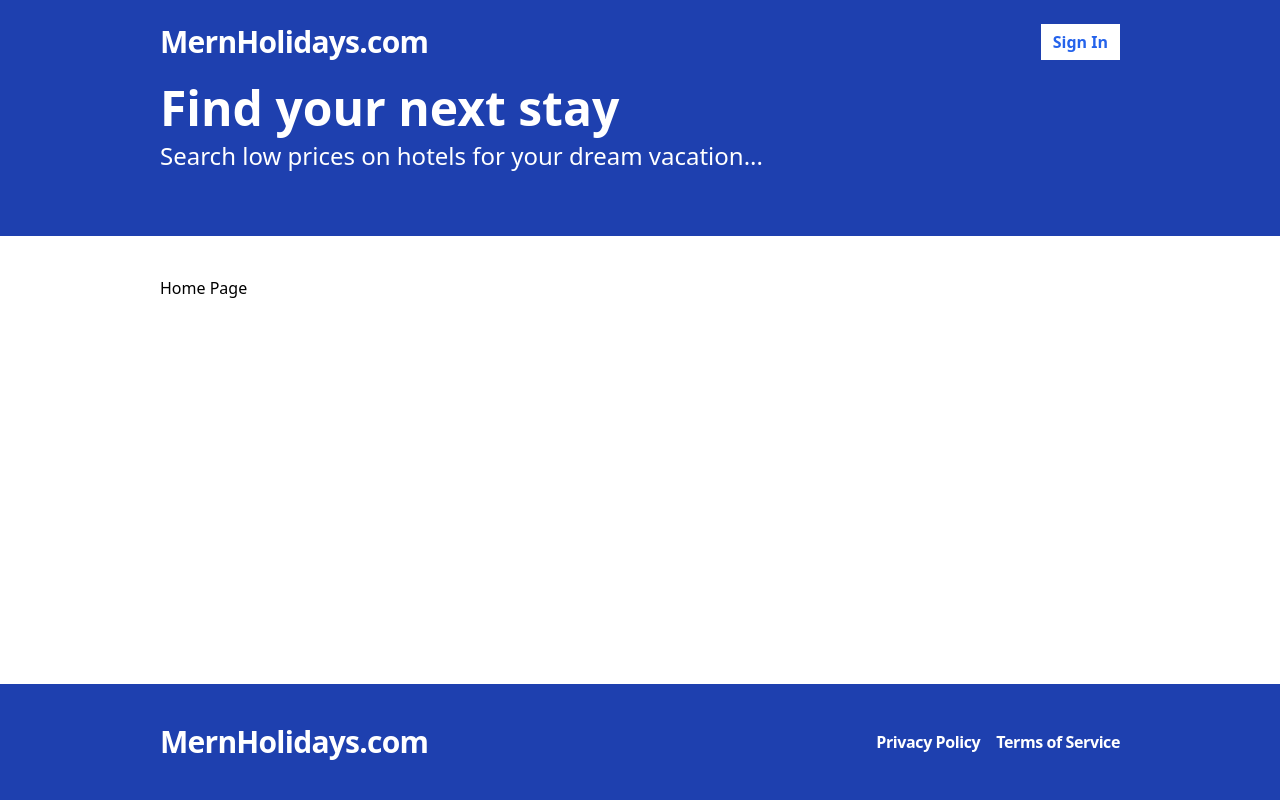
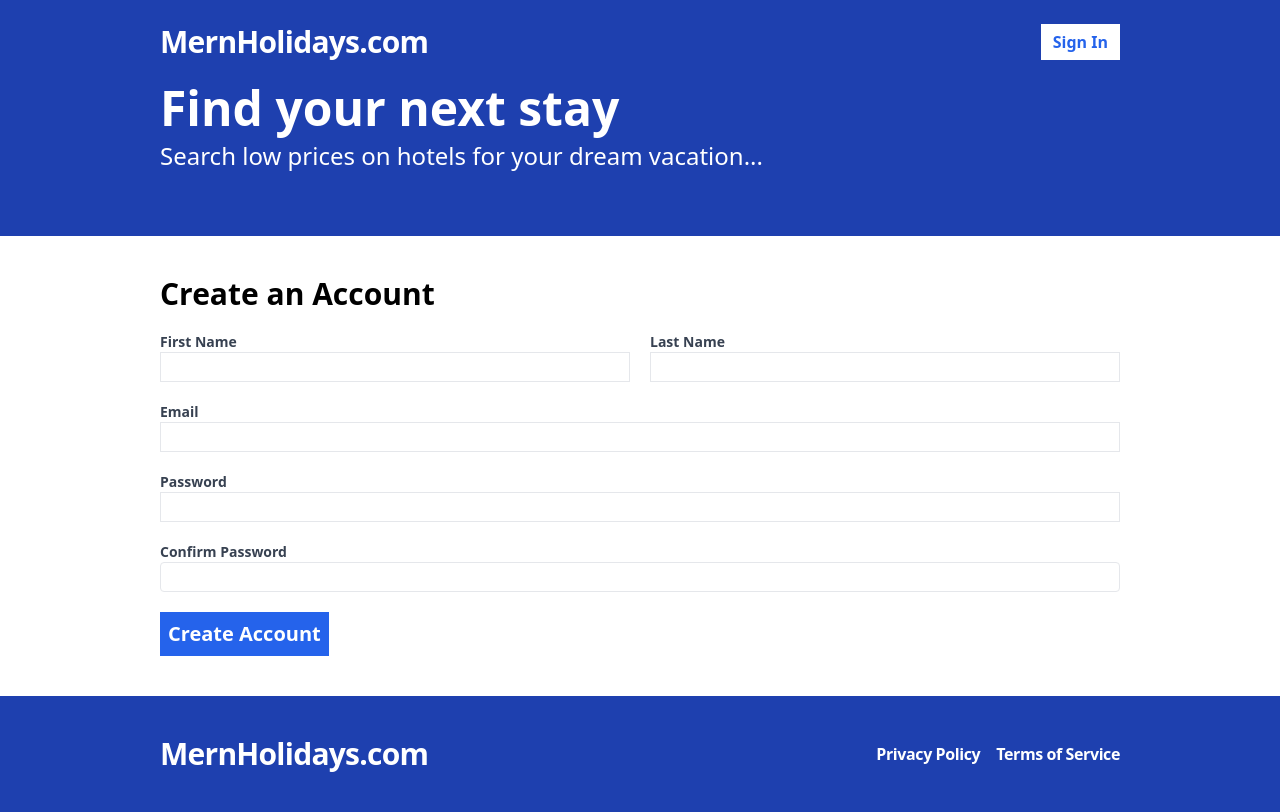
Before and after one commit to yaelih/mern-booking-app, a React (Vite) app in the folder frontend/: page /register in a window 1280 px wide. Before the commit this address led to /. Built offline with nearby package versions, Linux system fonts and the light colour scheme.

Commit message:
[FE] add reack-hook-form + register form

```diff
--- a/frontend/package.json
+++ b/frontend/package.json
@@ -12,6 +12,7 @@
   "dependencies": {
     "react": "^18.2.0",
     "react-dom": "^18.2.0",
+    "react-hook-form": "^7.49.3",
     "react-router-dom": "^6.21.3"
   },
   "devDependencies": {
--- a/frontend/src/App.tsx
+++ b/frontend/src/App.tsx
@@ -5,6 +5,7 @@
   Navigate,
 } from 'react-router-dom';
 import Layout from './layouts/Layout';
+import Register from './pages/Register';
 
 function App() {
   return (
@@ -26,6 +27,14 @@
             </Layout>
           }
         />
+        <Route
+          path="/register"
+          element={
+            <Layout>
+              <Register />
+            </Layout>
+          }
+        />
         <Route path="*" element={<Navigate to="/" />} />
       </Routes>
     </Router>
--- /dev/null
+++ b/frontend/src/pages/Register.tsx
@@ -0,0 +1,110 @@
+import { useForm } from 'react-hook-form';
+
+type RegisterFormData = {
+  firstName: string;
+  lastName: string;
+  email: string;
+  password: string;
+  confirmPassword: string;
+};
+
+const Register = () => {
+  const {
+    register,
+    watch,
+    handleSubmit,
+    formState: { errors },
+  } = useForm<RegisterFormData>();
+
+  const onSubmit = handleSubmit((data) => {
+    console.log(data);
+  });
+
+  return (
+    <form className="flex flex-col gap-5" onSubmit={onSubmit}>
+      <h2 className="text-3xl font-bold">Create an Account</h2>
+      <div className="flex flex-col md:flex-row gap-5">
+        <label className="text-gray-700 text-sm font-bold flex-1">
+          First Name
+          <input
+            className="border rouunded w-full py-1 px-2 font-normal"
+            {...register('firstName', { required: 'This field is required' })}
+          />
+          {errors.firstName && (
+            <span className="text-red-500">{errors.firstName.message}</span>
+          )}
+        </label>
+        <label className="text-gray-700 text-sm font-bold flex-1">
+          Last Name
+          <input
+            className="border rouunded w-full py-1 px-2 font-normal"
+            {...register('lastName', { required: 'This field is required' })}
+          />
+          {errors.lastName && (
+            <span className="text-red-500">{errors.lastName.message}</span>
+          )}
+        </label>
+      </div>
+
+      <label className="text-gray-700 text-sm font-bold flex-1">
+        Email
+        <input
+          type="email"
+          className="border rouunded w-full py-1 px-2 font-normal"
+          {...register('email', { required: 'This field is required' })}
+        />
+        {errors.email && (
+          <span className="text-red-500">{errors.email.message}</span>
+        )}
+      </label>
+
+      <label className="text-gray-700 text-sm font-bold flex-1">
+        Password
+        <input
+          type="password"
+          className="border rouunded w-full py-1 px-2 font-normal"
+          {...register('password', {
+            required: 'This field is required',
+            minLength: {
+              value: 6,
+              message: 'Password must be at least 6 characters',
+            },
+          })}
+        />
+        {errors.password && (
+          <span className="text-red-500">{errors.password.message}</span>
+        )}
+      </label>
+
+      <label className="text-gray-700 text-sm font-bold flex-1">
+        Confirm Password
+        <input
+          type="password"
+          className="border rounded w-full py-1 px-2 font-normal"
+          {...register('confirmPassword', {
+            validate: (val) => {
+              if (!val) {
+                return 'This field is required';
+              } else if (watch('password') !== val) {
+                return 'Your passwords do not match';
+              }
+            },
+          })}
+        />
+        {errors.confirmPassword && (
+          <span className="text-red-500">{errors.confirmPassword.message}</span>
+        )}
+      </label>
+      <span>
+        <button
+          type="submit"
+          className="bg-blue-600 text-white p-2 font-bold hover:bg-blue-500 text-xl"
+        >
+          Create Account
+        </button>
+      </span>
+    </form>
+  );
+};
+
+export default Register;
--- a/frontend/tailwind.config.js
+++ b/frontend/tailwind.config.js
@@ -4,7 +4,10 @@
   theme: {
     extend: {},
     container: {
-      padding: "10rem",
+      padding: {
+        DEFAULT: "1rem",
+        md: "10rem",
+      }
     }
   },
   plugins: [],
```
Also changed, not shown: 1 other file (tests, documents, lock files or other folders).
